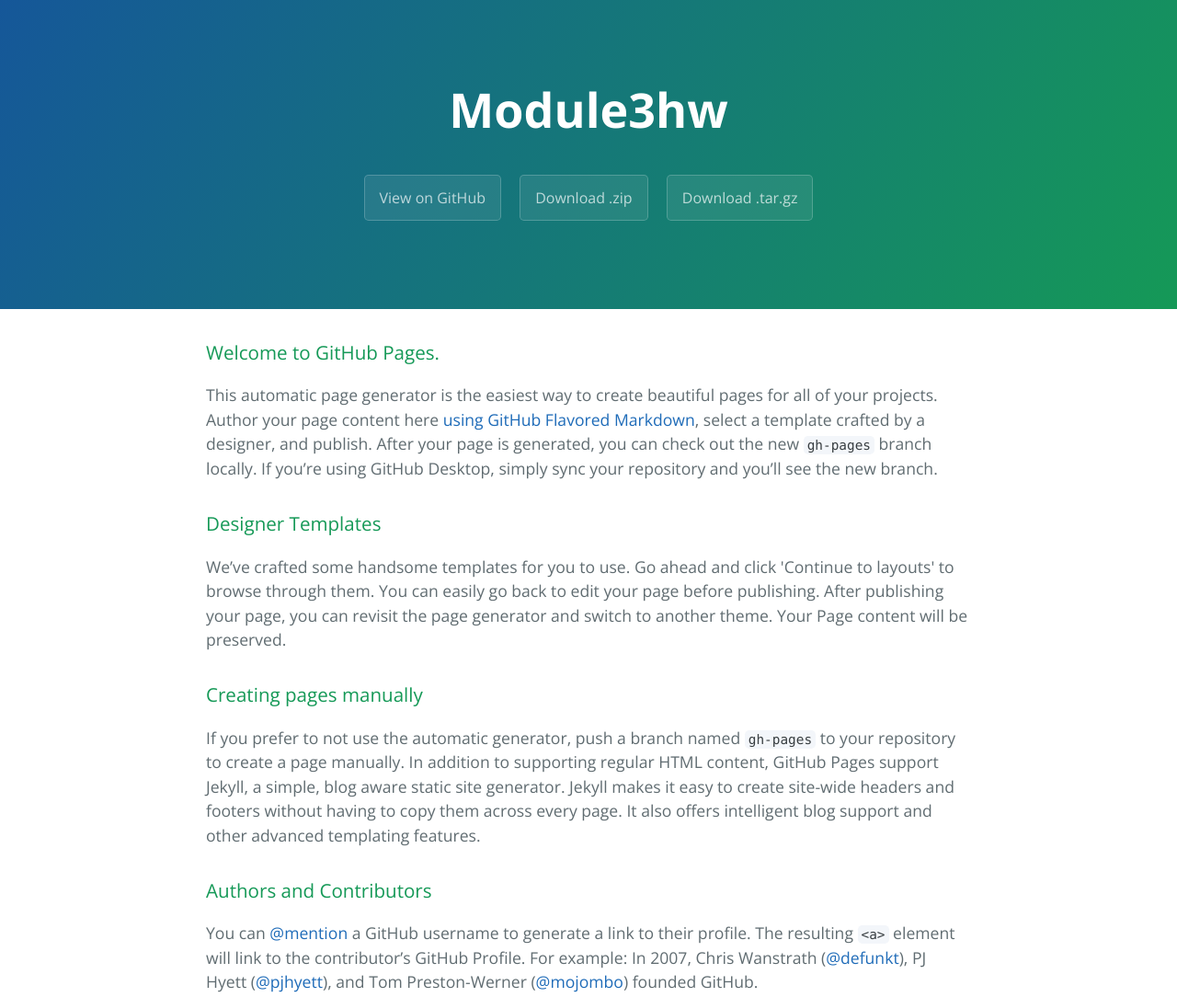
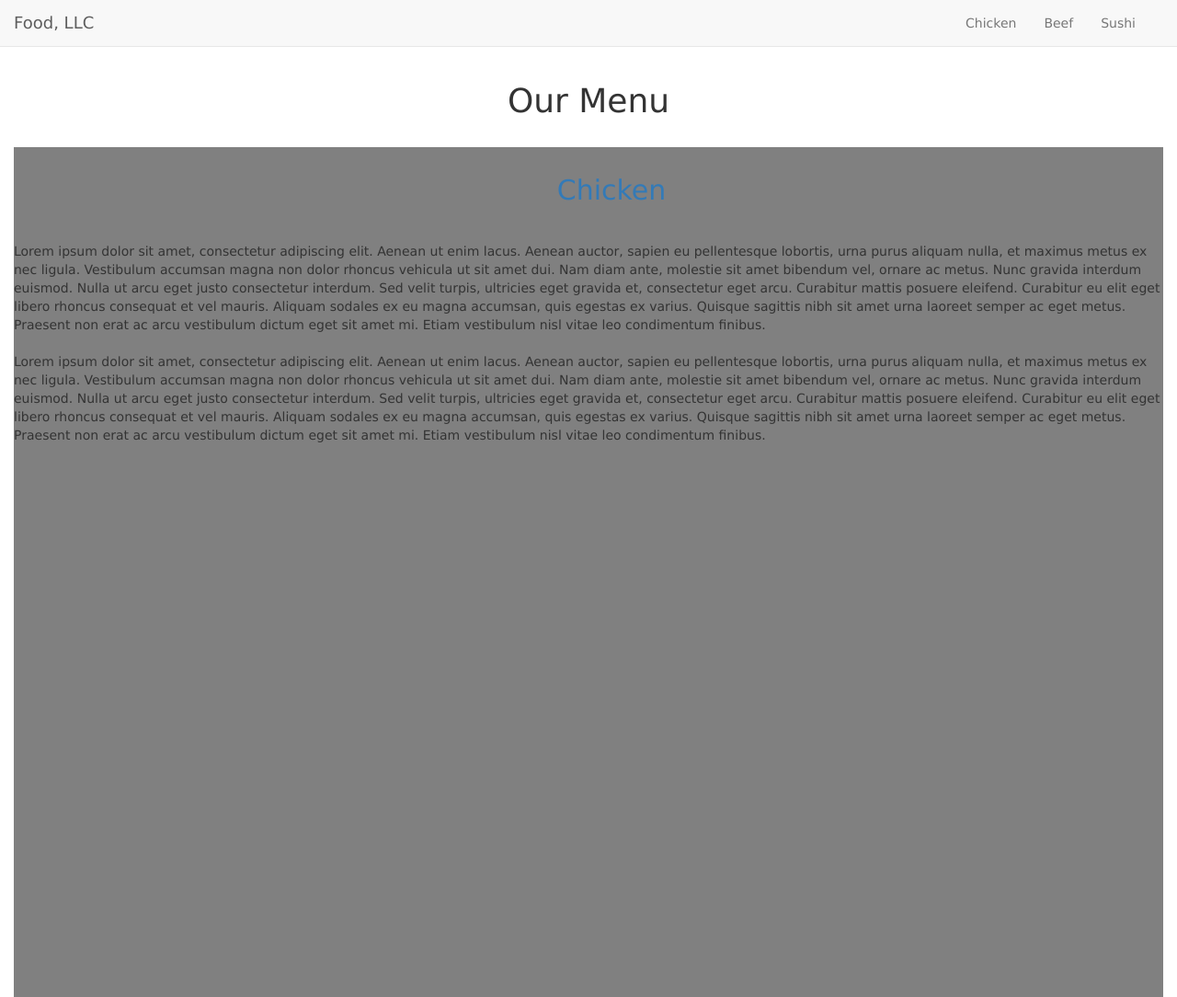
Before and after one commit to sins0mnia/module3hw, a plain HTML site: page index.html in a window 1280 px wide. Shown: the top 1084 px of the page at 92% size. Drawn offline with nearby package versions, Linux system fonts and the light colour scheme.

Commit message:
Add files via upload

```diff
--- /dev/null
+++ b/index.css
@@ -0,0 +1,18 @@
+* {
+	font-family: Verdana, Geneva, sans-serif;
+}
+
+body {
+ padding-top: 70px;
+}
+
+section {
+	background-color: grey;
+	min-height: 1000px;
+	margin-top: 20px;
+	text-indent: 50px;
+}
+
+h2 {
+	padding: 30px;
+}
--- a/index.html
+++ b/index.html
@@ -1,56 +1,109 @@
+
+
 <!DOCTYPE html>
-<html lang="en-us">
+<html>
+
 <head>
-    <meta charset="UTF-8">
-    <title>Module3hw by sins0mnia</title>
+<meta charset="utf-8">
 <meta name="viewport" content="width=device-width, initial-scale=1">
-    <link rel="stylesheet" type="text/css" href="stylesheets/normalize.css" media="screen">
-    <link href='https://fonts.googleapis.com/css?family=Open+Sans:400,700' rel='stylesheet' type='text/css'>
-    <link rel="stylesheet" type="text/css" href="stylesheets/stylesheet.css" media="screen">
-    <link rel="stylesheet" type="text/css" href="stylesheets/github-light.css" media="screen">
+<title>Assignment Solution for Module 3</title>
+<link rel="stylesheet" href="index.css" type="text/css">
+<!--bootstrap cdn --><!-- Latest compiled and minified CSS -->
+<link rel="stylesheet" href="http://maxcdn.bootstrapcdn.com/bootstrap/3.3.6/css/bootstrap.min.css">
+
+<!-- jQuery library -->
+<script src="https://ajax.googleapis.com/ajax/libs/jquery/1.12.2/jquery.min.js"></script>
+
+<!-- Latest compiled JavaScript -->
+<script src="http://maxcdn.bootstrapcdn.com/bootstrap/3.3.6/js/bootstrap.min.js"></script>
 </head>
+
 <body>
-    <section class="page-header">
-      <h1 class="project-name">Module3hw</h1>
-      <h2 class="project-tagline"></h2>
-      <a href="https://github.com/sins0mnia/module3hw" class="btn">View on GitHub</a>
-      <a href="https://github.com/sins0mnia/module3hw/zipball/master" class="btn">Download .zip</a>
-      <a href="https://github.com/sins0mnia/module3hw/tarball/master" class="btn">Download .tar.gz</a>
+<header>
+<nav class="navbar navbar-default navbar-fixed-top">
+  <div class="container-fluid">
+    <div class="navbar-header">
+      <button type="button" class="navbar-toggle" data-toggle="collapse" data-target="#myNavbar">
+        <span class="icon-bar"></span>
+        <span class="icon-bar"></span>
+        <span class="icon-bar"></span>
+      </button>
+      <a class="navbar-brand" href="#">Food, LLC</a>
+    </div>
+    <div class="collapse navbar-collapse" id="myNavbar">
+      <ul class="nav navbar-nav navbar-right">
+        <li><a href="#chicken">Chicken</a></li>
+            <li><a href="#beef">Beef</a></li>
+            <li><a href="#sushi">Sushi</a></li></li>
+        <li class="dropdown">
+          <a class="dropdown-toggle" data-toggle="dropdown" href="#">
+          <span class="icon-bar"></span>
+          <span class="icon-bar"></span>
+          <span class="icon-bar"></span></a>
+
+        </li>
+
+      </ul>
+
+    </div>
+  </div>
+</nav>
+ </header>
+
+<h1><p class="text-center">Our Menu</p></h1>
+
+<div class="container-fluid">
+<div class="row">
+<div class="col-xs-12 col-md-12 col-lg-12">
+<section>
+<p>
+	<h2 class="text-center"><a name="chicken">Chicken</a></h2>
+Lorem ipsum dolor sit amet, consectetur adipiscing elit. Aenean ut enim lacus. Aenean auctor, sapien eu pellentesque lobortis, urna purus aliquam nulla, et maximus metus ex nec ligula. Vestibulum accumsan magna non dolor rhoncus vehicula ut sit amet dui. Nam diam ante, molestie sit amet bibendum vel, ornare ac metus. Nunc gravida interdum euismod. Nulla ut arcu eget justo consectetur interdum. Sed velit turpis, ultricies eget gravida et, consectetur eget arcu. Curabitur mattis posuere eleifend. Curabitur eu elit eget libero rhoncus consequat et vel mauris. Aliquam sodales ex eu magna accumsan, quis egestas ex varius. Quisque sagittis nibh sit amet urna laoreet semper ac eget metus. Praesent non erat ac arcu vestibulum dictum eget sit amet mi. Etiam vestibulum nisl vitae leo condimentum finibus.
+<br>
+<br>
+Lorem ipsum dolor sit amet, consectetur adipiscing elit. Aenean ut enim lacus. Aenean auctor, sapien eu pellentesque lobortis, urna purus aliquam nulla, et maximus metus ex nec ligula. Vestibulum accumsan magna non dolor rhoncus vehicula ut sit amet dui. Nam diam ante, molestie sit amet bibendum vel, ornare ac metus. Nunc gravida interdum euismod. Nulla ut arcu eget justo consectetur interdum. Sed velit turpis, ultricies eget gravida et, consectetur eget arcu. Curabitur mattis posuere eleifend. Curabitur eu elit eget libero rhoncus consequat et vel mauris. Aliquam sodales ex eu magna accumsan, quis egestas ex varius. Quisque sagittis nibh sit amet urna laoreet semper ac eget metus. Praesent non erat ac arcu vestibulum dictum eget sit amet mi. Etiam vestibulum nisl vitae leo condimentum finibus.
+</p>
 </section>
+</div>
+</div>
+</div>
 
-    <section class="main-content">
-      <h3>
-<a id="welcome-to-github-pages" class="anchor" href="#welcome-to-github-pages" aria-hidden="true"><span aria-hidden="true" class="octicon octicon-link"></span></a>Welcome to GitHub Pages.</h3>
+<!--section 2 -->
 
-<p>This automatic page generator is the easiest way to create beautiful pages for all of your projects. Author your page content here <a href="https://guides.github.com/features/mastering-markdown/">using GitHub Flavored Markdown</a>, select a template crafted by a designer, and publish. After your page is generated, you can check out the new <code>gh-pages</code> branch locally. If you’re using GitHub Desktop, simply sync your repository and you’ll see the new branch.</p>
+<div class="container-fluid">
+<div class="row">
+<div class="col-xs-12 col-md-12 col-lg-12">
+<section>
+<p>
+	<h2 class="text-center"><a name="beef">Beef</a></h2>
+Lorem ipsum dolor sit amet, consectetur adipiscing elit. Aenean ut enim lacus. Aenean auctor, sapien eu pellentesque lobortis, urna purus aliquam nulla, et maximus metus ex nec ligula. Vestibulum accumsan magna non dolor rhoncus vehicula ut sit amet dui. Nam diam ante, molestie sit amet bibendum vel, ornare ac metus. Nunc gravida interdum euismod. Nulla ut arcu eget justo consectetur interdum. Sed velit turpis, ultricies eget gravida et, consectetur eget arcu. Curabitur mattis posuere eleifend. Curabitur eu elit eget libero rhoncus consequat et vel mauris. Aliquam sodales ex eu magna accumsan, quis egestas ex varius. Quisque sagittis nibh sit amet urna laoreet semper ac eget metus. Praesent non erat ac arcu vestibulum dictum eget sit amet mi. Etiam vestibulum nisl vitae leo condimentum finibus.
+<br>
+<br>
+Lorem ipsum dolor sit amet, consectetur adipiscing elit. Aenean ut enim lacus. Aenean auctor, sapien eu pellentesque lobortis, urna purus aliquam nulla, et maximus metus ex nec ligula. Vestibulum accumsan magna non dolor rhoncus vehicula ut sit amet dui. Nam diam ante, molestie sit amet bibendum vel, ornare ac metus. Nunc gravida interdum euismod. Nulla ut arcu eget justo consectetur interdum. Sed velit turpis, ultricies eget gravida et, consectetur eget arcu. Curabitur mattis posuere eleifend. Curabitur eu elit eget libero rhoncus consequat et vel mauris. Aliquam sodales ex eu magna accumsan, quis egestas ex varius. Quisque sagittis nibh sit amet urna laoreet semper ac eget metus. Praesent non erat ac arcu vestibulum dictum eget sit amet mi. Etiam vestibulum nisl vitae leo condimentum finibus.
+</p>
+</section>
+</div>
+</div>
+</div>
 
-<h3>
-<a id="designer-templates" class="anchor" href="#designer-templates" aria-hidden="true"><span aria-hidden="true" class="octicon octicon-link"></span></a>Designer Templates</h3>
+<!-- Sushi -->
 
-<p>We’ve crafted some handsome templates for you to use. Go ahead and click 'Continue to layouts' to browse through them. You can easily go back to edit your page before publishing. After publishing your page, you can revisit the page generator and switch to another theme. Your Page content will be preserved.</p>
+<div class="container-fluid">
+<div class="row">
+<div class="col-xs-12 col-md-12 col-lg-12">
+<section>
+<p>
+	<h2 class="text-center"><a name="sushi">Sushi</a></h2>
+Lorem ipsum dolor sit amet, consectetur adipiscing elit. Aenean ut enim lacus. Aenean auctor, sapien eu pellentesque lobortis, urna purus aliquam nulla, et maximus metus ex nec ligula. Vestibulum accumsan magna non dolor rhoncus vehicula ut sit amet dui. Nam diam ante, molestie sit amet bibendum vel, ornare ac metus. Nunc gravida interdum euismod. Nulla ut arcu eget justo consectetur interdum. Sed velit turpis, ultricies eget gravida et, consectetur eget arcu. Curabitur mattis posuere eleifend. Curabitur eu elit eget libero rhoncus consequat et vel mauris. Aliquam sodales ex eu magna accumsan, quis egestas ex varius. Quisque sagittis nibh sit amet urna laoreet semper ac eget metus. Praesent non erat ac arcu vestibulum dictum eget sit amet mi. Etiam vestibulum nisl vitae leo condimentum finibus.
+<br>
+<br>
+Lorem ipsum dolor sit amet, consectetur adipiscing elit. Aenean ut enim lacus. Aenean auctor, sapien eu pellentesque lobortis, urna purus aliquam nulla, et maximus metus ex nec ligula. Vestibulum accumsan magna non dolor rhoncus vehicula ut sit amet dui. Nam diam ante, molestie sit amet bibendum vel, ornare ac metus. Nunc gravida interdum euismod. Nulla ut arcu eget justo consectetur interdum. Sed velit turpis, ultricies eget gravida et, consectetur eget arcu. Curabitur mattis posuere eleifend. Curabitur eu elit eget libero rhoncus consequat et vel mauris. Aliquam sodales ex eu magna accumsan, quis egestas ex varius. Quisque sagittis nibh sit amet urna laoreet semper ac eget metus. Praesent non erat ac arcu vestibulum dictum eget sit amet mi. Etiam vestibulum nisl vitae leo condimentum finibus.
+</p>
+</section>
+</div>
+</div>
+</div>
 
-<h3>
-<a id="creating-pages-manually" class="anchor" href="#creating-pages-manually" aria-hidden="true"><span aria-hidden="true" class="octicon octicon-link"></span></a>Creating pages manually</h3>
-
-<p>If you prefer to not use the automatic generator, push a branch named <code>gh-pages</code> to your repository to create a page manually. In addition to supporting regular HTML content, GitHub Pages support Jekyll, a simple, blog aware static site generator. Jekyll makes it easy to create site-wide headers and footers without having to copy them across every page. It also offers intelligent blog support and other advanced templating features.</p>
-
-<h3>
-<a id="authors-and-contributors" class="anchor" href="#authors-and-contributors" aria-hidden="true"><span aria-hidden="true" class="octicon octicon-link"></span></a>Authors and Contributors</h3>
-
-<p>You can <a href="https://help.github.com/articles/basic-writing-and-formatting-syntax/#mentioning-users-and-teams" class="user-mention">@mention</a> a GitHub username to generate a link to their profile. The resulting <code>&lt;a&gt;</code> element will link to the contributor’s GitHub Profile. For example: In 2007, Chris Wanstrath (<a href="https://github.com/defunkt" class="user-mention">@defunkt</a>), PJ Hyett (<a href="https://github.com/pjhyett" class="user-mention">@pjhyett</a>), and Tom Preston-Werner (<a href="https://github.com/mojombo" class="user-mention">@mojombo</a>) founded GitHub.</p>
-
-<h3>
-<a id="support-or-contact" class="anchor" href="#support-or-contact" aria-hidden="true"><span aria-hidden="true" class="octicon octicon-link"></span></a>Support or Contact</h3>
-
-<p>Having trouble with Pages? Check out our <a href="https://help.github.com/pages">documentation</a> or <a href="https://github.com/contact">contact support</a> and we’ll help you sort it out.</p>
-
-      <footer class="site-footer">
-        <span class="site-footer-owner"><a href="https://github.com/sins0mnia/module3hw">Module3hw</a> is maintained by <a href="https://github.com/sins0mnia">sins0mnia</a>.</span>
-
-        <span class="site-footer-credits">This page was generated by <a href="https://pages.github.com">GitHub Pages</a> using the <a href="https://github.com/jasonlong/cayman-theme">Cayman theme</a> by <a href="https://twitter.com/jasonlong">Jason Long</a>.</span>
-      </footer>
-
-    </section>
 
 
 </body>
```
Lines whose indentation alone changed are shown as unchanged.
